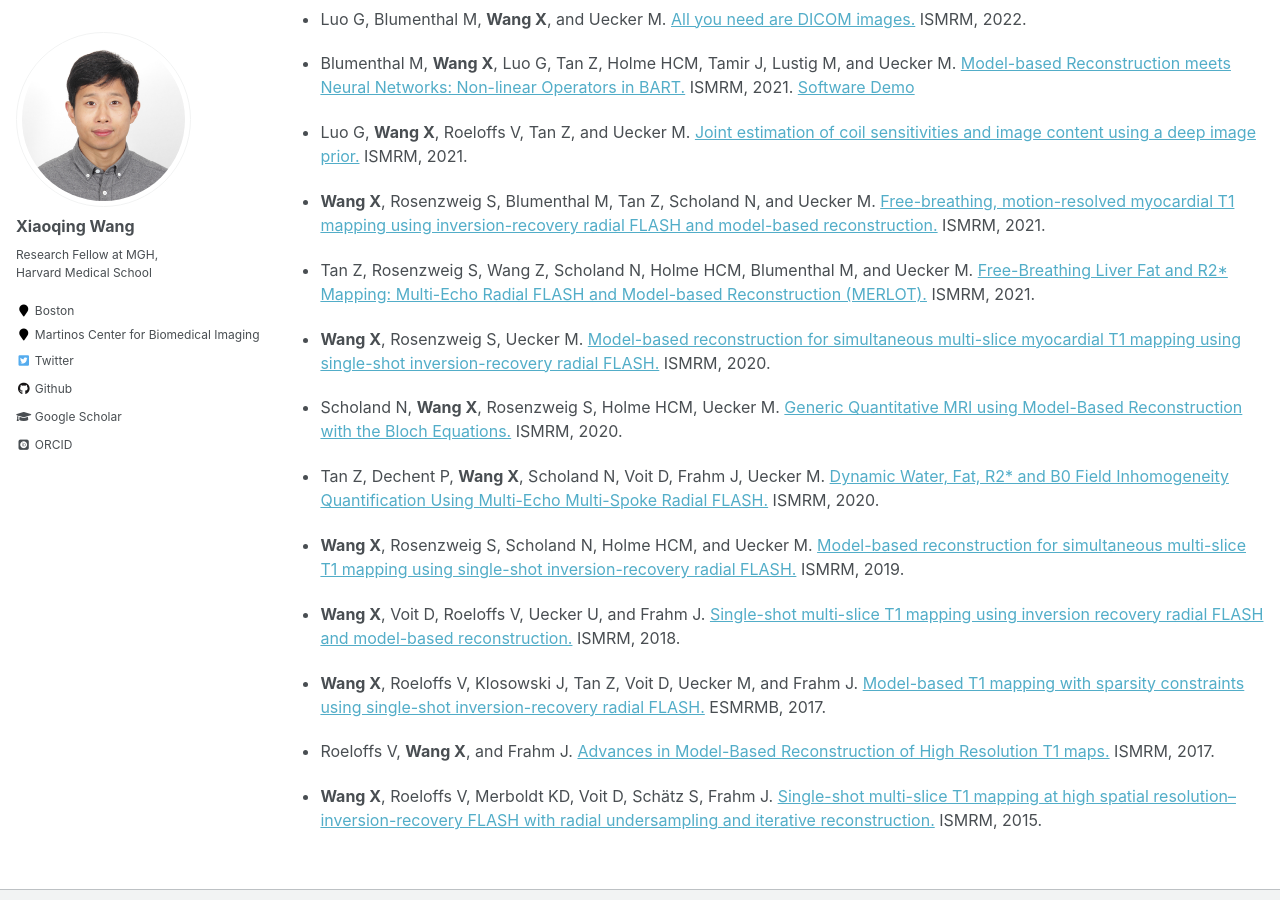
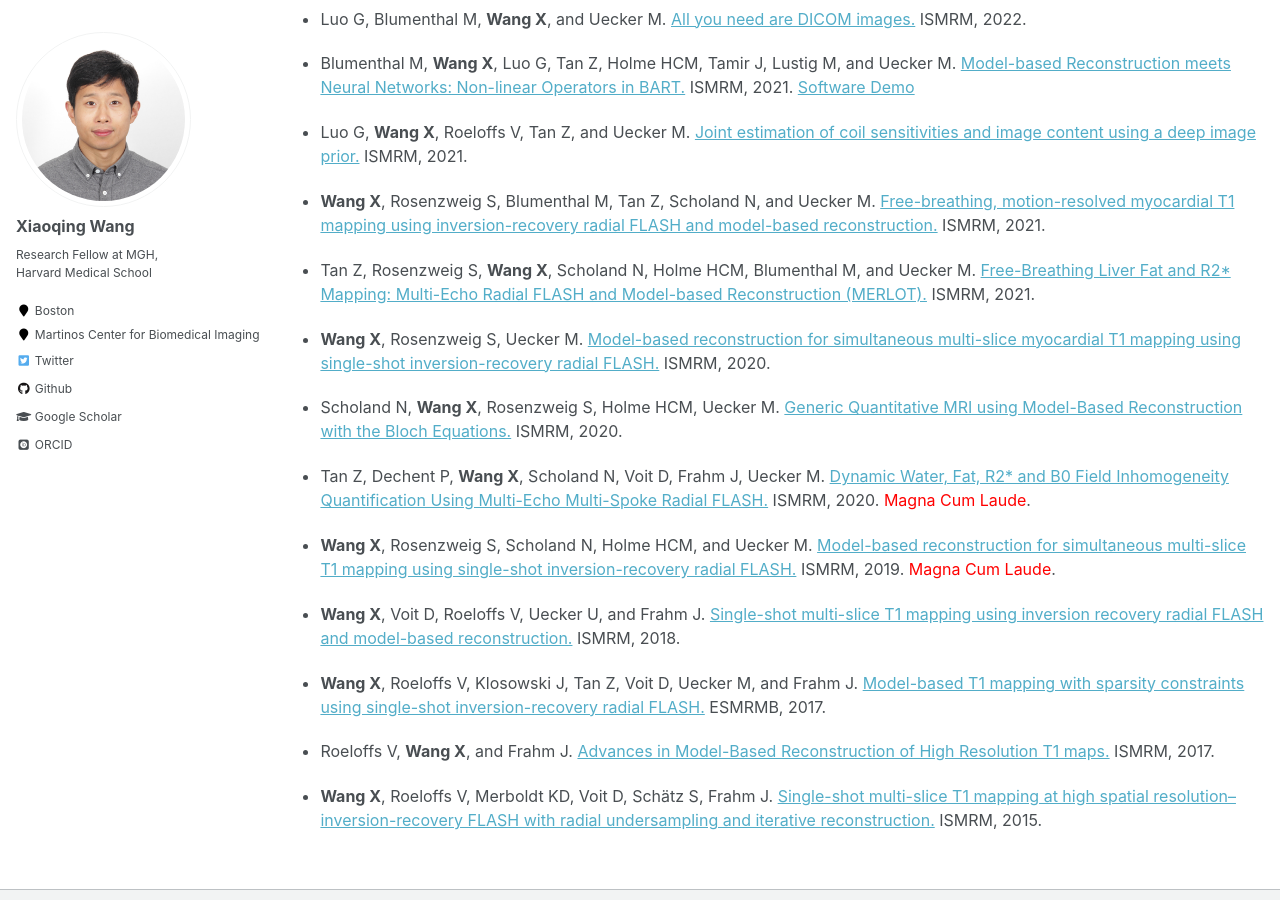
Before and after one commit to xqwang1/xqwang1.github.io, a Jekyll site: the page built from _pages/publications.md, in a window 1280 px wide and 900 px high, scrolled down 1824 px. Built offline with Jekyll 4.4.1, drawn with Linux system fonts in a browser that asks for light colours; some web fonts are replaced.

Commit message:
update publications

```diff
--- a/_pages/publications.md
+++ b/_pages/publications.md
@@ -95,15 +95,16 @@ model-based reconstruction. ISMRM, 2023.
 
 * **Wang X**, Rosenzweig S, Blumenthal M, Tan Z, Scholand N, and Uecker M. [Free-breathing, motion-resolved myocardial T1 mapping using inversion-recovery radial FLASH and model-based reconstruction.](https://cds.ismrm.org/protected/21MPresentations/abstracts/3598.html) ISMRM, 2021.
 
-* Tan Z, Rosenzweig S, Wang Z, Scholand N, Holme HCM, Blumenthal M, and Uecker M. [Free-Breathing Liver Fat and R2* Mapping: Multi-Echo Radial FLASH and Model-based Reconstruction (MERLOT).](https://cds.ismrm.org/protected/21MPresentations/abstracts/0753.html) ISMRM, 2021.
+* Tan Z, Rosenzweig S, **Wang X**, Scholand N, Holme HCM, Blumenthal M, and Uecker M. [Free-Breathing Liver Fat and R2* Mapping: Multi-Echo Radial FLASH and Model-based Reconstruction (MERLOT).](https://cds.ismrm.org/protected/21MPresentations/abstracts/0753.html) ISMRM, 2021.
 
 * **Wang X**, Rosenzweig S, Uecker M. [Model-based reconstruction for simultaneous multi-slice myocardial T1 mapping using single-shot inversion-recovery radial FLASH.](https://cds.ismrm.org/protected/20MProceedings/PDFfiles/2046.html) ISMRM, 2020.
 
 * Scholand N, **Wang X**, Rosenzweig S, Holme HCM, Uecker M. [Generic Quantitative MRI using Model-Based Reconstruction with the Bloch Equations.](https://cds.ismrm.org/protected/20MProceedings/PDFfiles/0885.html) ISMRM, 2020.
 
-* Tan Z, Dechent P, **Wang X**, Scholand N, Voit D, Frahm J, Uecker M. [Dynamic Water, Fat, R2* and B0 Field Inhomogeneity Quantification Using Multi-Echo Multi-Spoke Radial FLASH.](https://cds.ismrm.org/protected/20MProceedings/PDFfiles/1019.html) ISMRM, 2020.
+* Tan Z, Dechent P, **Wang X**, Scholand N, Voit D, Frahm J, Uecker M. [Dynamic Water, Fat, R2* and B0 Field Inhomogeneity Quantification Using Multi-Echo Multi-Spoke Radial FLASH.](https://cds.ismrm.org/protected/20MProceedings/PDFfiles/1019.html) ISMRM, 2020. <span style="color:red">Magna Cum Laude</span>.
 
-* **Wang X**, Rosenzweig S, Scholand N, Holme HCM, and Uecker M. [Model-based reconstruction for simultaneous multi-slice T1 mapping using single-shot inversion-recovery radial FLASH.](https://cds.ismrm.org/protected/19MProceedings/PDFfiles/0314.html) ISMRM, 2019.
+
+* **Wang X**, Rosenzweig S, Scholand N, Holme HCM, and Uecker M. [Model-based reconstruction for simultaneous multi-slice T1 mapping using single-shot inversion-recovery radial FLASH.](https://cds.ismrm.org/protected/19MProceedings/PDFfiles/0314.html) ISMRM, 2019. <span style="color:red">Magna Cum Laude</span>.
 
 * **Wang X**, Voit D, Roeloffs V, Uecker U, and Frahm J. [Single-shot multi-slice T1 mapping using inversion recovery radial FLASH and model-based reconstruction.](https://www.hindawi.com/journals/cmmm/2018/2560964/) ISMRM, 2018.
 
```
